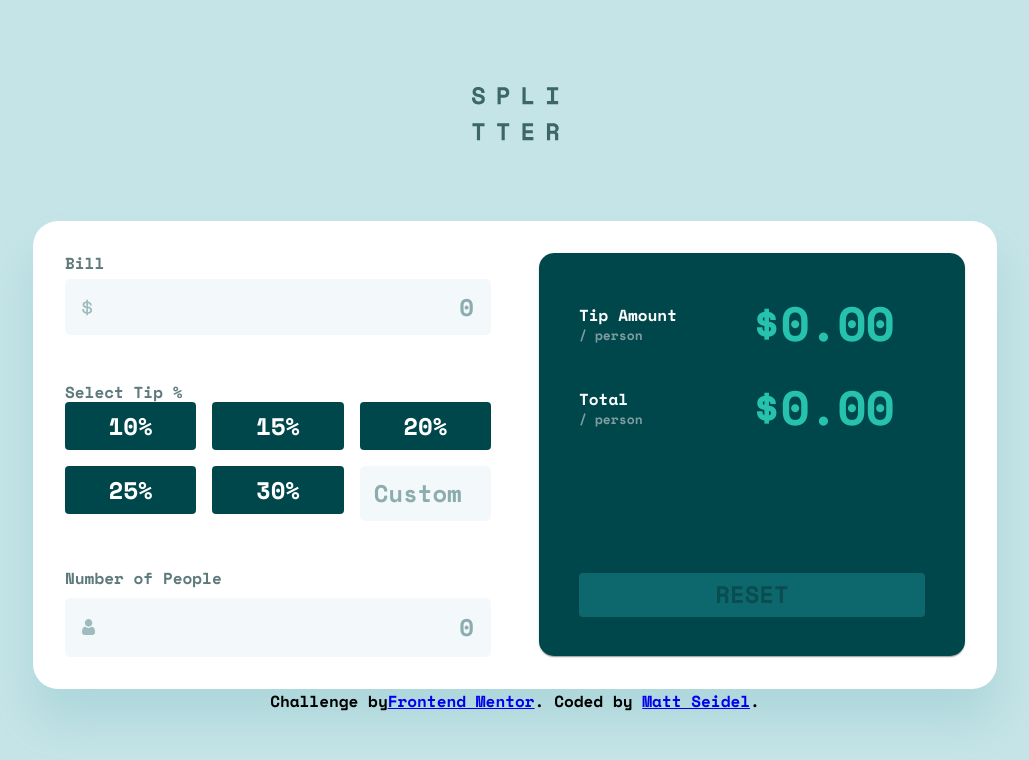
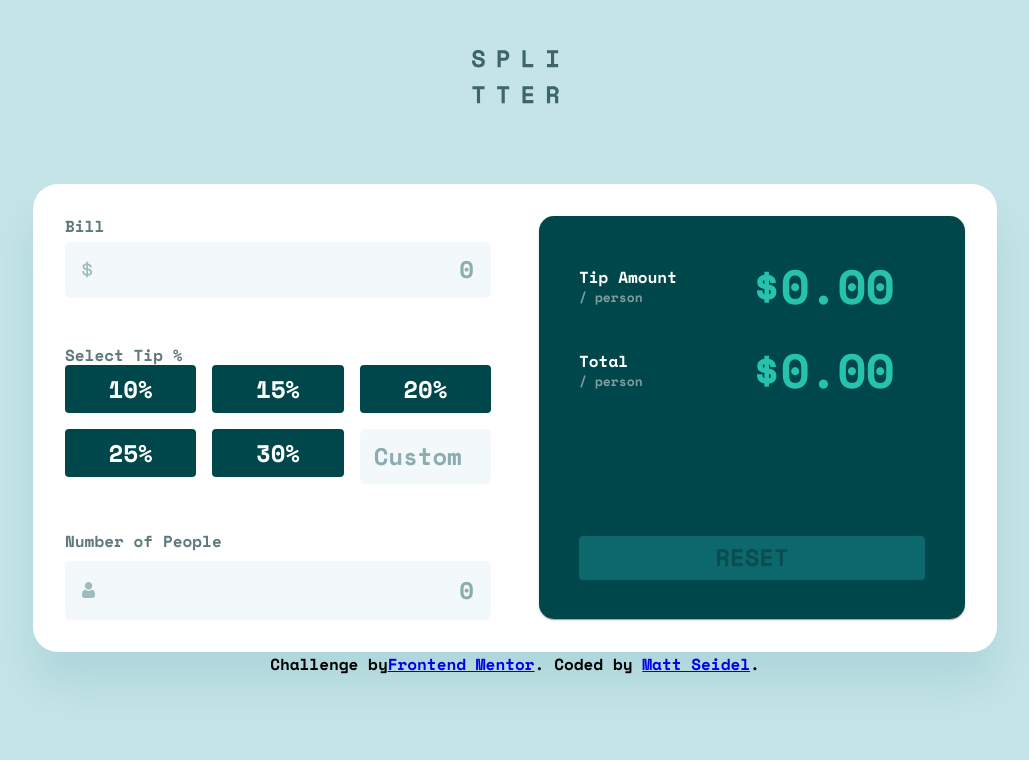
Before and after one commit to mseidel819/tip-calculator, a React (Create React App) app: page / in a window 1280 px wide. Shown: the top 760 px of the page, without its empty margins (125-1154 px from the left). Built offline with nearby package versions, Linux system fonts and the light colour scheme.

Commit message:
removed scroll on number inputs. fixed small vp height bug. adjusted small vp title margins.

```diff
--- a/src/App.js
+++ b/src/App.js
@@ -42,7 +42,7 @@
   return (
     <ThemeProvider theme={themeOptions}>
       <StyledContainer maxWidth="lg" role="main">
-        <Grid container rowSpacing={10}>
+        <Grid container rowSpacing={0}>
           <Grid item container xs={12} justifyContent="center">
             <LogoTitle />
           </Grid>
--- a/src/App.styles.jsx
+++ b/src/App.styles.jsx
@@ -5,7 +5,11 @@
   flexDirection: "column",
   alignItems: "center",
   justifyContent: "center",
-  height: "100vh",
+  marginTop: "50px",
+
+  "@media (max-width: 600px)": {
+    marginTop: "20px",
+  },
 });
 
 export const StyledCard = styled(Card)({
@@ -14,4 +18,9 @@
   borderRadius: "25px",
   padding: "32px",
   maxWidth: "900px",
+  marginTop: "80px",
+
+  "@media (max-width: 600px)": {
+    marginTop: "20px",
+  },
 });
--- a/src/index.css
+++ b/src/index.css
@@ -8,3 +8,15 @@
   -moz-osx-font-smoothing: grayscale;
   background-color: hsl(185, 41%, 84%);
 }
+
+/* Chrome, Safari, Edge, Opera */
+input::-webkit-outer-spin-button,
+input::-webkit-inner-spin-button {
+  -webkit-appearance: none;
+  margin: 0;
+}
+
+/* Firefox */
+input[type="number"] {
+  -moz-appearance: textfield;
+}
```
